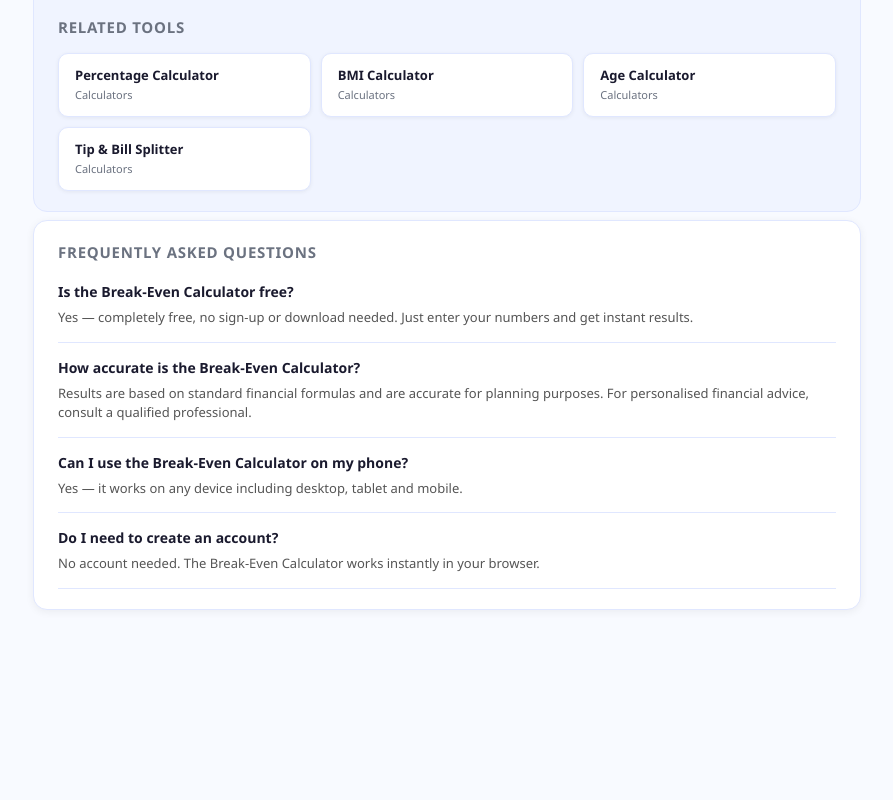
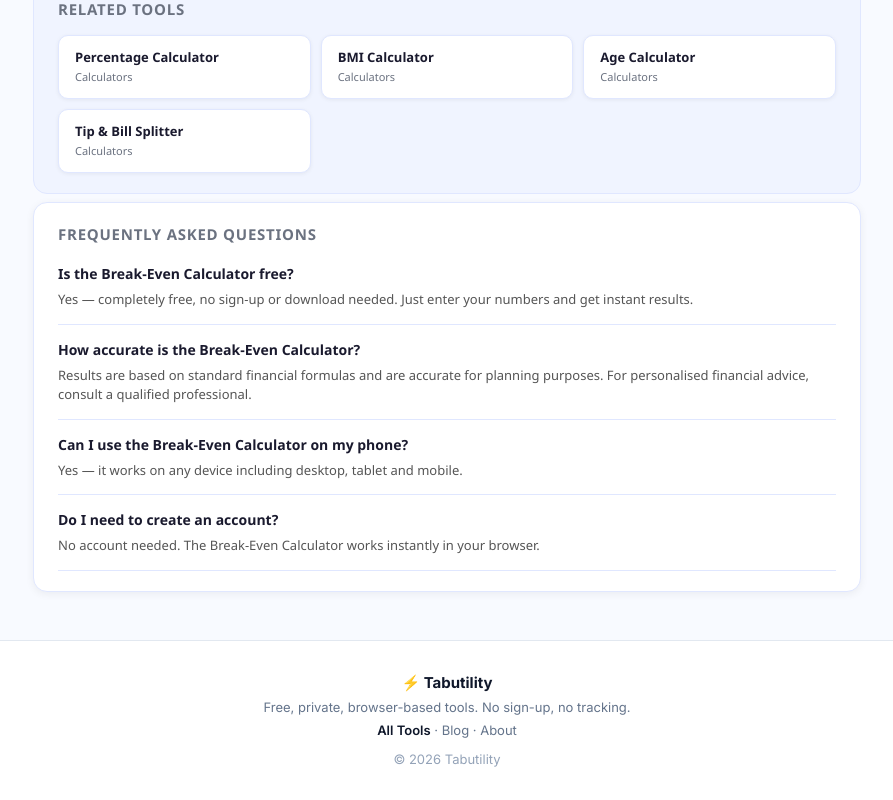
Before and after one commit to rakeshv02/break-even, a React (Vite) app: page / in a window 1280 px wide. Shown: the part 1920-2720 px from the top of the page, without its empty margins (193-1086 px from the left). Before the commit the page ends 2554 px from the top, so only its background shows below. Built offline with nearby package versions, Linux system fonts and the light colour scheme.

Commit message:
Apply shared Tabutility design language (light palette, Inter, footer, ad-slot polish)

```diff
--- a/index.html
+++ b/index.html
@@ -7,6 +7,7 @@
   <link rel="dns-prefetch" href="https://pagead2.googlesyndication.com" />
   <meta charset="UTF-8" />
   <meta name="viewport" content="width=device-width, initial-scale=1.0" />
+<link rel="preconnect" href="https://fonts.googleapis.com"><link rel="preconnect" href="https://fonts.gstatic.com" crossorigin><link rel="stylesheet" href="https://fonts.googleapis.com/css2?family=Inter:wght@400;600;700;800&display=swap">
   <title>Break-Even Calculator — Business Break Even Point | Tabutility</title>
   <meta name="description" content="Calculate your business break-even point in units and revenue. See how many sales you need to cover fixed and variable costs." />
   <meta name="keywords" content="break even calculator, break-even point, fixed costs variable costs, business calculator, profit calculator" />
@@ -31,7 +32,15 @@
   <script type="application/ld+json">{"@context":"https://schema.org","@type":"BreadcrumbList","itemListElement":[{"@type":"ListItem","position":1,"name":"Tabutility","item":"https://tabutility.com"},{"@type":"ListItem","position":2,"name":"Calculators","item":"https://tabutility.com/#calculators"},{"@type":"ListItem","position":3,"name":"Break-Even Calculator","item":"https://break-even.tabutility.com/"}]}</script>
   <script type="application/ld+json">{"@context":"https://schema.org","@type":"FAQPage","mainEntity":[{"@type":"Question","name":"Is the Break-Even Calculator free?","acceptedAnswer":{"@type":"Answer","text":"Yes — completely free, no sign-up or download needed. Just enter your numbers and get instant results."}},{"@type":"Question","name":"How accurate is the Break-Even Calculator?","acceptedAnswer":{"@type":"Answer","text":"Results are based on standard financial formulas and are accurate for planning purposes. For personalised financial advice, consult a qualified professional."}},{"@type":"Question","name":"Can I use the Break-Even Calculator on my phone?","acceptedAnswer":{"@type":"Answer","text":"Yes — it works on any device including desktop, tablet and mobile."}},{"@type":"Question","name":"Do I need to create an account?","acceptedAnswer":{"@type":"Answer","text":"No account needed. The Break-Even Calculator works instantly in your browser."}}]}</script>
   <meta name="theme-color" content="#1a1a2e" />
-  </head>
+  <style id="tabutility-brand">
+/* empty ad slots: reserve space, no bordered box */
+.ad-banner,.ad-slot,.ad-container{background:transparent!important;border:none!important;border-bottom:none!important;box-shadow:none!important}
+ins.adsbygoogle,.ad-banner iframe,.ad-slot iframe{visibility:hidden!important}
+ins.adsbygoogle[data-ad-status="filled"],.ad-banner ins[data-ad-status="filled"] iframe,.ad-slot ins[data-ad-status="filled"] iframe{visibility:visible!important}
+nav .brand{color:#0f172a}
+body{-webkit-font-smoothing:antialiased}
+</style>
+</head>
 <body style="margin:0;background:#f8faff;font-family:'Segoe UI',Arial,sans-serif">
 <div id="root"></div>
 <script type="text/babel">
@@ -149,19 +158,19 @@ ReactDOM.createRoot(document.getElementById('root')).render(<App />);
 
 
 <!-- embed-widget -->
-<div style="max-width:640px;margin:0 auto 32px;background:#1e293b;border:1px solid #334155;border-radius:12px;padding:18px">
-  <h2 style="font-size:15px;font-weight:700;color:#94a3b8;text-transform:uppercase;letter-spacing:.05em;margin-bottom:12px">Embed This Tool</h2>
+<div style="max-width:640px;margin:0 auto 32px;background:#ffffff;border:1px solid #e2e8f0;border-radius:12px;padding:18px">
+  <h2 style="font-size:15px;font-weight:700;color:#64748b;text-transform:uppercase;letter-spacing:.05em;margin-bottom:12px">Embed This Tool</h2>
   <p style="font-size:13px;color:#64748b;margin-bottom:12px">Add this Break-Even Calculator to your website or blog for free — just paste this code:</p>
-  <div style="background:#0f172a;border:1px solid #334155;border-radius:8px;padding:12px;font-family:monospace;font-size:12px;color:#7dd3fc;word-break:break-all;margin-bottom:10px" id="embed-code">&lt;iframe src=&quot;https://break-even.tabutility.com/&quot; width=&quot;100%&quot; height=&quot;600&quot; frameborder=&quot;0&quot; style=&quot;border-radius:12px&quot; title=&quot;Break-Even Calculator by Tabutility&quot;&gt;&lt;/iframe&gt;
+  <div style="background:#f8f7f4;border:1px solid #e2e8f0;border-radius:8px;padding:12px;font-family:'Inter',monospace;font-size:12px;color:#7dd3fc;word-break:break-all;margin-bottom:10px" id="embed-code">&lt;iframe src=&quot;https://break-even.tabutility.com/&quot; width=&quot;100%&quot; height=&quot;600&quot; frameborder=&quot;0&quot; style=&quot;border-radius:12px&quot; title=&quot;Break-Even Calculator by Tabutility&quot;&gt;&lt;/iframe&gt;
 &lt;p style=&quot;font-size:12px&quot;&gt;&lt;a href=&quot;https://break-even.tabutility.com/&quot; target=&quot;_blank&quot; rel=&quot;noopener&quot;&gt;Break-Even Calculator&lt;/a&gt; by &lt;a href=&quot;https://tabutility.com/&quot; target=&quot;_blank&quot; rel=&quot;noopener&quot;&gt;Tabutility&lt;/a&gt;&lt;/p&gt;</div>
-  <button onclick="navigator.clipboard.writeText(document.getElementById('embed-code').textContent).then(()=>{this.textContent='Copied!';setTimeout(()=>this.textContent='Copy Embed Code',2000)})" style="background:#38bdf8;color:#0f172a;border:none;border-radius:8px;padding:9px 18px;font-size:13px;font-weight:700;cursor:pointer">Copy Embed Code</button>
+  <button onclick="navigator.clipboard.writeText(document.getElementById('embed-code').textContent).then(()=>{this.textContent='Copied!';setTimeout(()=>this.textContent='Copy Embed Code',2000)})" style="background:#0f172a;color:#f8f7f4;border:none;border-radius:8px;padding:9px 18px;font-size:13px;font-weight:700;cursor:pointer">Copy Embed Code</button>
   <span style="font-size:11px;color:#475569;margin-left:12px">Free to use — the credit link helps others find the tool</span>
 </div>
-<div style="margin:0 auto 24px;max-width:640px;background:#1e293b;border-radius:10px;padding:14px 18px;display:flex;align-items:center;gap:14px;cursor:pointer;border:1px solid #334155" onclick="window.open('https://www.amazon.co.uk/s?k=business%20finance%20startup%20books&tag=tabutility-20','_blank','noopener noreferrer')" title="Starting or growing a business?">
+<div style="margin:0 auto 24px;max-width:640px;background:#ffffff;border-radius:10px;padding:14px 18px;display:flex;align-items:center;gap:14px;cursor:pointer;border:1px solid #e2e8f0" onclick="window.open('https://www.amazon.co.uk/s?k=business%20finance%20startup%20books&tag=tabutility-20','_blank','noopener noreferrer')" title="Starting or growing a business?">
   <span style="font-size:28px;flex-shrink:0">📚</span>
   <div style="min-width:0">
-    <div style="font-size:13px;font-weight:700;color:#f1f5f9;margin-bottom:3px">Starting or growing a business?</div>
-    <div style="font-size:12px;color:#94a3b8">Browse business finance books <span style="color:#f59e0b;white-space:nowrap">→ Browse on Amazon</span></div>
+    <div style="font-size:13px;font-weight:700;color:#0f172a;margin-bottom:3px">Starting or growing a business?</div>
+    <div style="font-size:12px;color:#64748b">Browse business finance books <span style="color:#f59e0b;white-space:nowrap">→ Browse on Amazon</span></div>
     <div style="font-size:10px;color:#475569;margin-top:3px">As an Amazon Associate we earn from qualifying purchases.</div>
   </div>
 </div>
@@ -229,5 +238,11 @@ ReactDOM.createRoot(document.getElementById('root')).render(<App />);
   }
 })();
 </script>
+<footer style="border-top:1px solid #e2e8f0;background:#ffffff;margin-top:48px;padding:28px 24px;text-align:center;font-family:'Inter',-apple-system,BlinkMacSystemFont,'Segoe UI',sans-serif;font-size:13px;color:#64748b;line-height:1.8">
+<div style="font-weight:700;color:#0f172a;font-size:15px">⚡ Tabutility</div>
+<div>Free, private, browser-based tools. No sign-up, no tracking.</div>
+<div><a href="https://tabutility.com" style="color:#0f172a;font-weight:600;text-decoration:none">All Tools</a> · <a href="https://tabutility.com/blog/" style="color:#64748b;text-decoration:none">Blog</a> · <a href="https://tabutility.com/#about" style="color:#64748b;text-decoration:none">About</a></div>
+<div style="margin-top:6px;color:#94a3b8">© 2026 Tabutility</div>
+</footer>
 </body>
 </html>
--- a/src/index.css
+++ b/src/index.css
@@ -4,5 +4,5 @@
 
 body {
   margin: 0;
-  font-family: 'Inter', sans-serif;
+  font-family:'Inter', 'Inter', sans-serif;
 }
```
